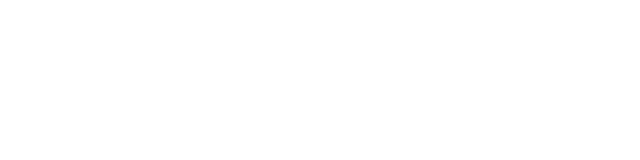
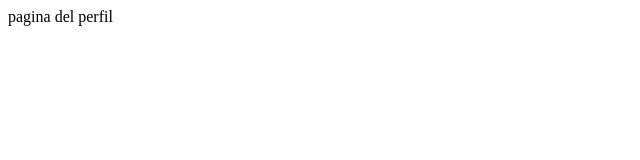
Before and after one commit to Tizianomina/TeamLaunch, a React (Vite) app: page / in a window 1280 px wide. Shown: the top 160 px of the page, without its empty margins (0-640 px from the left). Built offline with nearby package versions, Linux system fonts and the light colour scheme.

Commit message:
Creacion de la pagina Perfil

```diff
--- a/src/App.jsx
+++ b/src/App.jsx
@@ -1,8 +1,9 @@
+import { Pefil } from "./pages/Pefil"
 
 export const App = () => {
   return (
-    <div>
-
-    </div>
+    <>
+     <Pefil/>
+    </>
   )
 }
--- /dev/null
+++ b/src/pages/Pefil.jsx
@@ -0,0 +1,9 @@
+
+export const Pefil = () => {
+
+  return (
+    <div>
+      pagina del perfil
+    </div>
+  )
+}
```
Also changed, not shown: src/pages/nada.txt (deleted).
